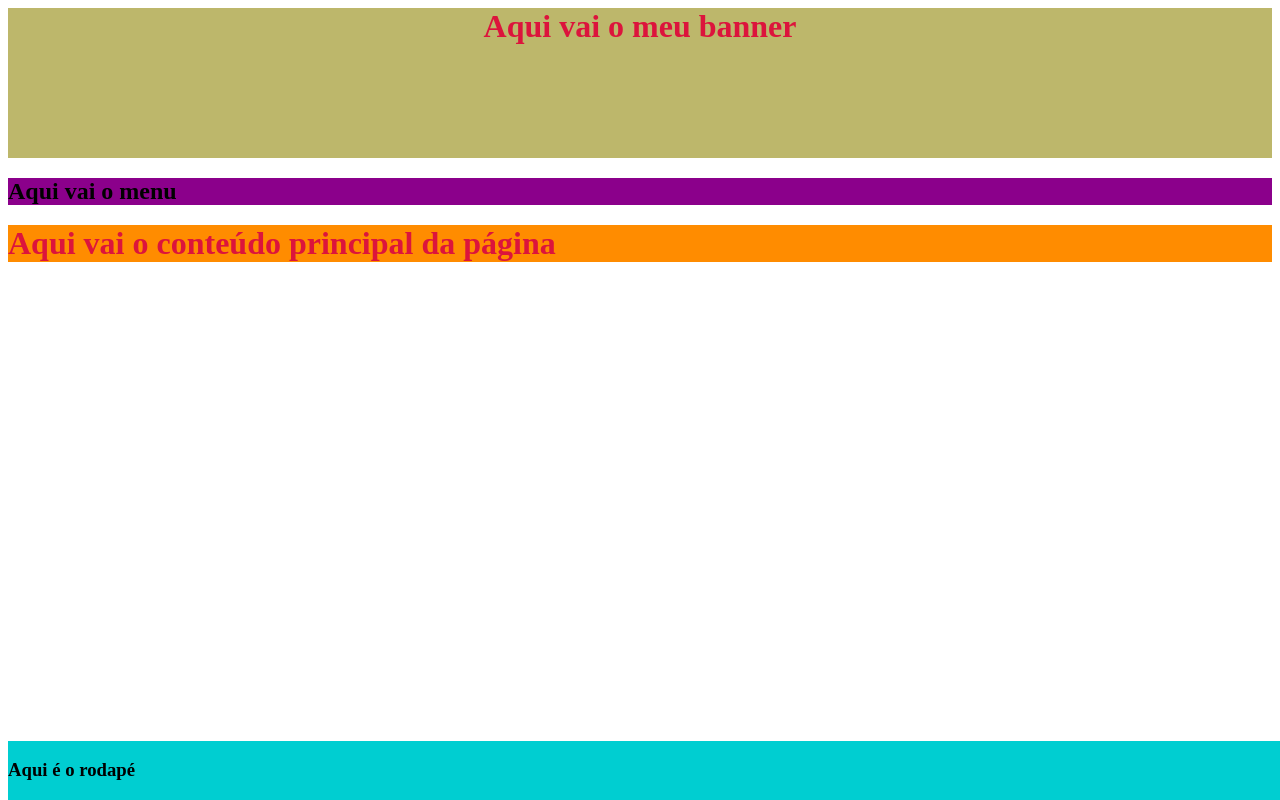
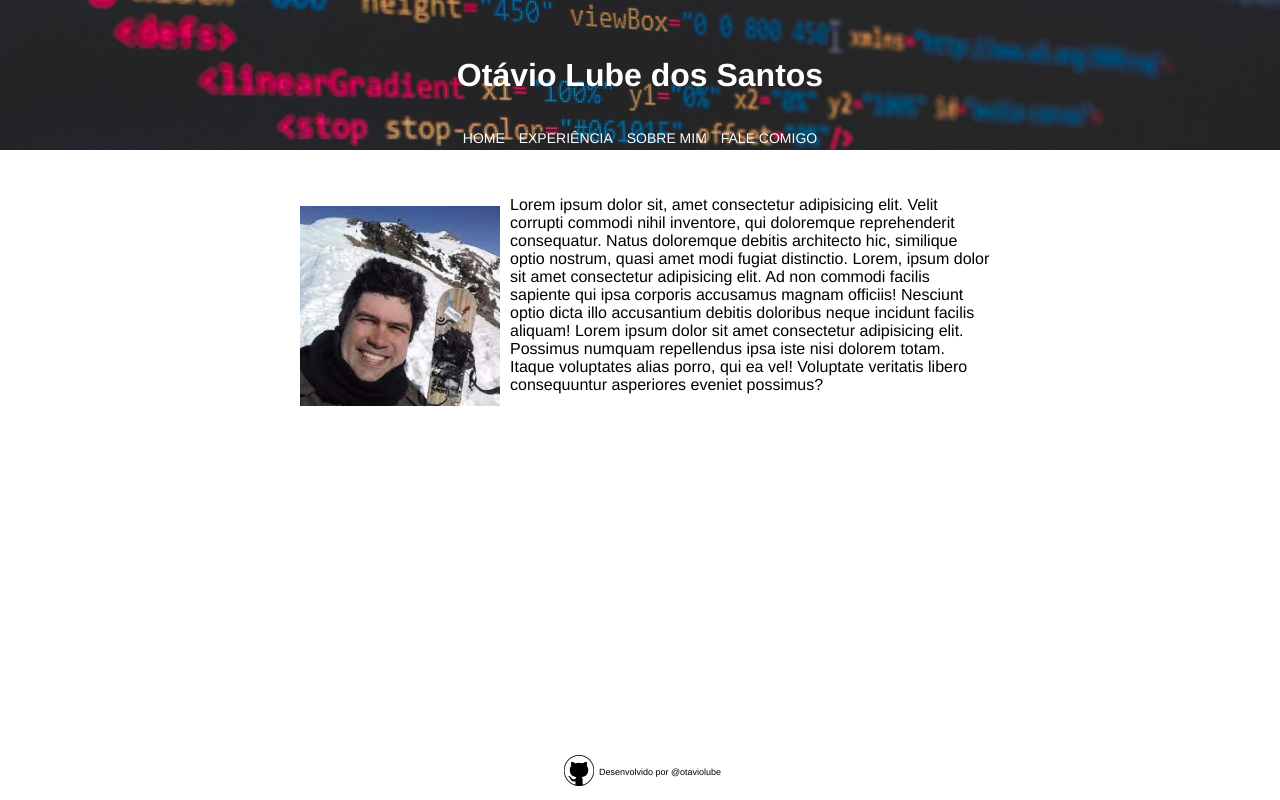
Before and after one commit to otaviolube/DesenvolvimentoWeb, a plain HTML site: page Aula10092021/otavio.html in a window 1280 px wide. Drawn offline with Linux system fonts and the light colour scheme.

Commit message:
Versão inicial da minha página

```diff
--- /dev/null
+++ b/Aula10092021/contato.css
@@ -0,0 +1,3 @@
+*{
+    margin: 0px;
+}
--- a/Aula10092021/otavio.css
+++ b/Aula10092021/otavio.css
@@ -1,23 +1,87 @@
+*{
+    margin: 0px;
+    padding: 0px;
+    font-family: 'Franklin Gothic Medium', 'Arial Narrow', Arial, sans-serif
+}
+
 header{
+    display: flex;
     width: 100%;
     height: 150px;
-    background-color: darkkhaki;
+    background-image: url("imagens/programming.jpg");
+    background-size: cover;
+    background-color: black;
+    justify-content: center;
+    align-items: center;
+}
+
+header h1{
+    color: white;
+}
+
+#menu{
+    text-align: center;
+    font-size: 14px;
+    text-transform: uppercase;
+    margin-top: -20px;
+}
+
+#menu ul{
+    list-style: none;
+}
+
+#menu ul li{
+    display: inline;
+    margin: 5px;
+}
+
+#menu ul li a{
+    color: white;
+    text-decoration: none;
+}
+
+main{
+    display: flex;
+    justify-content: center;
+    align-items: center;
+
+}
+
+main img{
+    width: 200px;
+    margin: 10px;
+    float: left;
+}
+
+main h1{
+    margin-top: 20px;
+    margin-bottom: 40px;
     text-align: center;
 }
-h1{
-    color: crimson;
-    position: relative;
-    margin: auto;
+
+.conteudo{
+    margin-top: 50px;
+    max-width: 700px;
 }
-#menu{
-    background-color: darkmagenta;
-}
-main{
-    background-color: darkorange;
-}
+
 footer{
     position: absolute;
     bottom: 0px;
     width: 100%;
-    background-color: darkturquoise;
+    height: 50px;
 }
+
+#rodape-logo img{
+    width: 30px;
+    margin: 5px;
+}
+
+#rodape-container{
+    display: flex;
+    justify-content: center;
+    align-items: center;
+}
+
+#copyright p{
+    font-size:  xx-small;
+}
--- a/Aula10092021/otavio.html
+++ b/Aula10092021/otavio.html
@@ -6,16 +6,36 @@
 </head>
 <body>
     <header>
-        <h1>Aqui vai o meu banner</h1>
+        <h1>Otávio Lube dos Santos</h1>
     </header>
     <nav id="menu">
-        <h2>Aqui vai o menu</h2>
+        <ul>
+            <li><a href="#">Home</a></li>
+            <li><a href="#">Experiência</a></li>
+            <li><a href="#">Sobre mim</a></li>
+            <li><a href="#">Fale comigo</a></li>
+        </ul>
     </nav>
     <main>
-        <h1>Aqui vai o conteúdo principal da página</h1>
+
+        <div class="conteudo">
+            <img src="imagens/otavio.jpg" alt="otavio">
+            <div id="currilo">
+                Lorem ipsum dolor sit, amet consectetur adipisicing elit. Velit corrupti commodi nihil inventore, qui doloremque reprehenderit consequatur. Natus doloremque debitis architecto hic, similique optio nostrum, quasi amet modi fugiat distinctio.
+                Lorem, ipsum dolor sit amet consectetur adipisicing elit. Ad non commodi facilis sapiente qui ipsa corporis accusamus magnam officiis! Nesciunt optio dicta illo accusantium debitis doloribus neque incidunt facilis aliquam!
+                Lorem ipsum dolor sit amet consectetur adipisicing elit. Possimus numquam repellendus ipsa iste nisi dolorem totam. Itaque voluptates alias porro, qui ea vel! Voluptate veritatis libero consequuntur asperiores eveniet possimus?
+            </div>
+        </div>
     </main>
     <footer>
-        <h3>Aqui é o rodapé</h3>
+        <div id="rodape-container">
+            <div id="rodape-logo">
+               <a href="https://github.com/otaviolube/DesenvolvimentoWeb" target="blank"><img src="imagens/githublogo.png" alt="github"></a>
+            </div>
+            <div id="copyright">
+                <p>Desenvolvido por @otaviolube</p>
+            </div>
+        </div>
     </footer>
 </body>
 </html>
```
Also changed, not shown: Aula10092021/contato.html (added, +13 -0 lines), Aula10092021/imagens/githublogo.png (added), Aula10092021/imagens/otavio.jpg (added), Aula10092021/imagens/programming.jpg (added).
